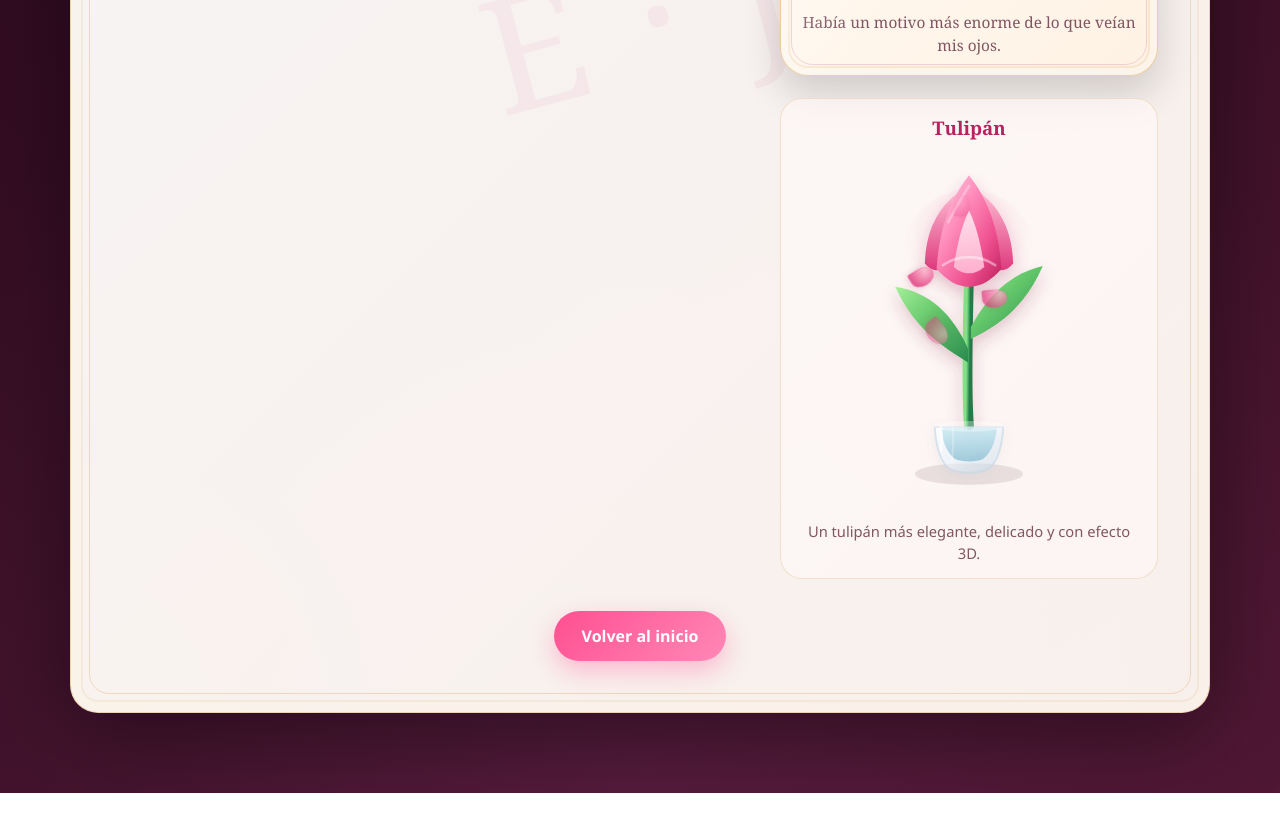
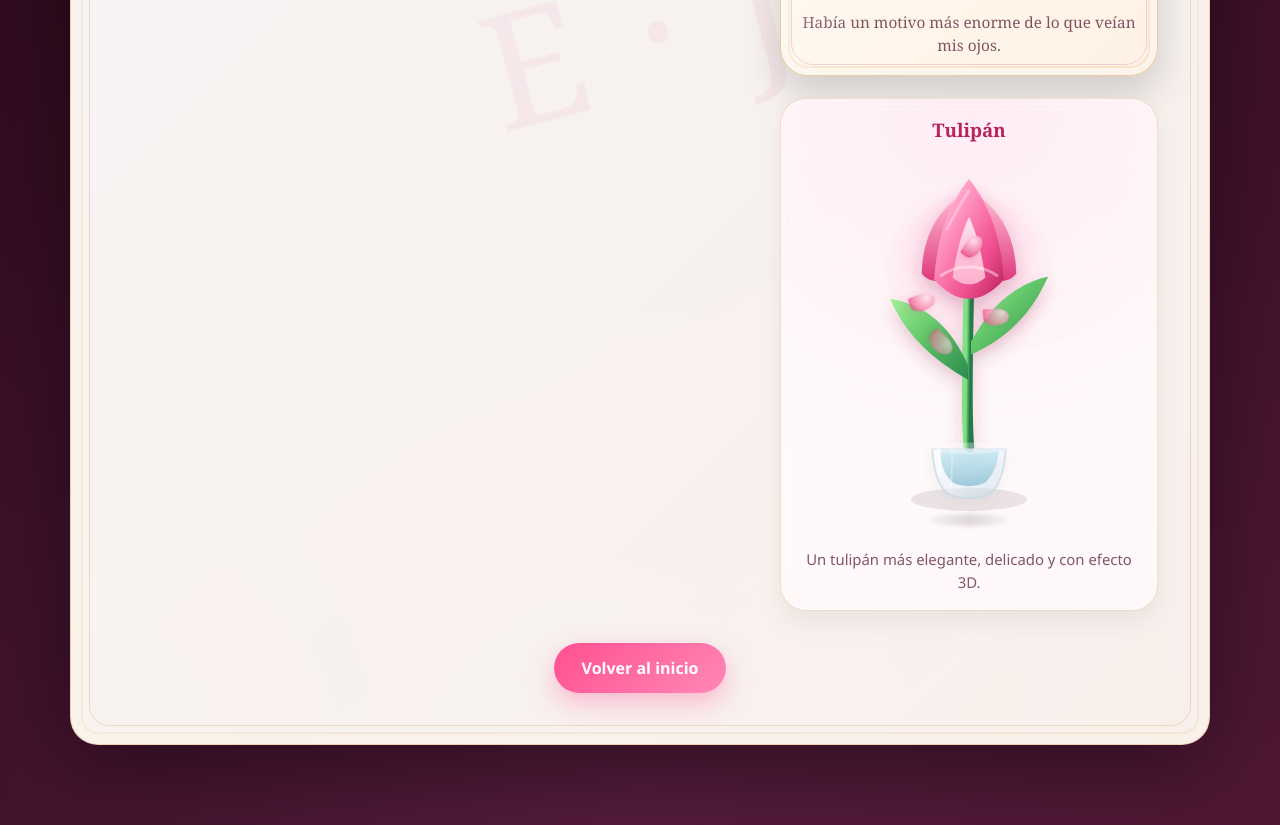
Before and after one commit to DeadManu/CARTA-PARA-JOSELIN-, a website: page index.html in a window 1280 px wide. Shown: the part 1693-2518 px from the top of the page. Before the commit the page ends 2486 px from the top, so only its background shows below. Drawn offline with Linux system fonts and the light colour scheme.

Commit message:
Update styles.css

```diff
--- a/css/styles.css
+++ b/css/styles.css
@@ -236,12 +236,6 @@ canvas#sparkCanvas{
   z-index:2;
 }
 
-.fire-message{
-  margin-top:14px;
-  color:#ffe0b5;
-  font-size:0.95rem;
-  min-height:1.4em;
-}
 
 .fire-out .time-box{
   background: rgba(130,130,140,0.16);
@@ -498,12 +492,9 @@ canvas#sparkCanvas{
 
 .typewriter-controls{
   display:flex;
-  justify-content:space-between;
+  justify-content:flex-end;
   align-items:center;
-  gap:12px;
   margin-bottom:16px;
-  color:#9b6174;
-  font-size:0.95rem;
   border-bottom:1px solid rgba(217,168,95,0.22);
   padding-bottom:12px;
 }
@@ -624,13 +615,26 @@ canvas#sparkCanvas{
 }
 
 .tulip-area{
-  background: rgba(255, 248, 248, 0.62);
-  border:1px solid rgba(217,168,95,0.28);
-  border-radius:22px;
-  padding: 16px 14px 14px;
+  background:
+    radial-gradient(circle at top, rgba(255, 236, 244, 0.98), rgba(255, 248, 248, 0.88) 60%),
+    linear-gradient(180deg, rgba(255,255,255,0.72), rgba(255,247,250,0.68));
+  border:1px solid rgba(217,168,95,0.34);
+  border-radius:26px;
+  padding: 18px 16px 16px;
   text-align:center;
   position:relative;
   overflow:hidden;
+  box-shadow:
+    inset 0 0 0 1px rgba(255,255,255,0.40),
+    0 12px 26px rgba(0,0,0,0.06);
+}
+.tulip-area::before{
+  content:"";
+  position:absolute;
+  inset:10px;
+  border-radius:20px;
+  border:1px solid rgba(255,255,255,0.42);
+  pointer-events:none;
 }
 .tulip-area h3{
   color:#b8235f;
@@ -640,46 +644,74 @@ canvas#sparkCanvas{
 .tulip-note{
   margin-top:10px;
   color:#815763;
-  font-size:0.92rem;
-  line-height:1.5;
+  font-size:0.93rem;
+  line-height:1.55;
 }
 
 .tulip-scene{
   position:relative;
-  width:min(100%, 260px);
-  height:360px;
+  width:min(100%, 278px);
+  height:386px;
   margin: 0 auto;
+}
+.tulip-scene::before{
+  content:"";
+  position:absolute;
+  left:50%;
+  top:34px;
+  transform:translateX(-50%);
+  width:168px;
+  height:168px;
+  border-radius:50%;
+  background:radial-gradient(circle, rgba(255, 192, 220, 0.50), rgba(255, 192, 220, 0.14) 58%, transparent 74%);
+  filter: blur(2px);
+}
+.tulip-scene::after{
+  content:"";
+  position:absolute;
+  left:50%;
+  bottom:12px;
+  transform:translateX(-50%);
+  width:82px;
+  height:12px;
+  border-radius:50%;
+  background:radial-gradient(circle, rgba(70,60,70,0.18), rgba(70,60,70,0.04));
+  filter: blur(2px);
 }
 .tulip-svg{
   width:100%;
   height:100%;
   display:block;
+  position:relative;
+  z-index:2;
 }
 
 .petal{
   position:absolute;
-  width:22px;
-  height:30px;
-  background: radial-gradient(circle at 30% 28%, #ffb0cb, #e14382 70%);
-  border-radius: 60% 60% 60% 10%;
+  width:20px;
+  height:31px;
+  background: radial-gradient(circle at 30% 28%, #ffe0eb, #f36a9d 72%, #c81f5c 100%);
+  border-radius: 64% 64% 64% 14%;
   opacity:0;
   transform-origin:center;
-  filter: drop-shadow(0 2px 4px rgba(171,30,86,0.24));
+  filter: drop-shadow(0 3px 4px rgba(171,30,86,0.18));
+  z-index:3;
 }
 .petal::after{
   content:"";
   position:absolute;
-  inset:2px;
+  inset:3px;
   border-radius:inherit;
-  border-left:1px solid rgba(255,255,255,0.26);
+  border-left:1px solid rgba(255,255,255,0.25);
 }
-.petal-1{ left:106px; top:42px; animation: fallPetal1 9s linear infinite 0.4s; }
-.petal-2{ left:128px; top:52px; animation: fallPetal2 10s linear infinite 1.8s; }
-.petal-3{ left:84px; top:58px; animation: fallPetal3 8.8s linear infinite 3s; }
-.petal-4{ left:112px; top:36px; animation: fallPetal4 10.5s linear infinite 4.8s; }
-.petal-5{ left:92px; top:48px; animation: fallPetal5 9.6s linear infinite 6.2s; }
-.petal-6{ left:124px; top:44px; animation: fallPetal6 11s linear infinite 7.1s; }
-.petal-7{ left:110px; top:50px; animation: fallPetal7 9.9s linear infinite 8.2s; }
+.petal-1{ left:119px; top:58px; animation: fallPetal1 10s linear infinite 0.2s; }
+.petal-2{ left:139px; top:66px; animation: fallPetal2 11s linear infinite 1.4s; }
+.petal-3{ left:97px; top:68px; animation: fallPetal3 9.6s linear infinite 2.3s; }
+.petal-4{ left:129px; top:48px; animation: fallPetal4 11.2s linear infinite 3.7s; }
+.petal-5{ left:105px; top:53px; animation: fallPetal5 10.1s linear infinite 5.0s; }
+.petal-6{ left:144px; top:54px; animation: fallPetal6 11.6s linear infinite 6.4s; }
+.petal-7{ left:114px; top:65px; animation: fallPetal7 10.2s linear infinite 7.7s; }
+.petal-8{ left:126px; top:61px; animation: fallPetal8 10s linear infinite 8.5s; }
 
 .letter-footer{
   margin-top: 32px;
@@ -734,7 +766,12 @@ canvas#sparkCanvas{
 @keyframes fallPetal7{
   0%{ opacity:0; transform:translate(0,0) rotate(-2deg) scale(.72); }
   9%{ opacity:1; }
-  100%{ opacity:0; transform:translate(5px,248px) rotate(250deg) scale(1.04); }
+  100%{ opacity:0; transform:translate(8px,248px) rotate(250deg) scale(1.04); }
+}
+@keyframes fallPetal8{
+  0%{ opacity:0; transform:translate(0,0) rotate(8deg) scale(.75); }
+  10%{ opacity:1; }
+  100%{ opacity:0; transform:translate(-10px,262px) rotate(325deg) scale(1.02); }
 }
 
 @media (max-width: 940px){
@@ -790,13 +827,12 @@ canvas#sparkCanvas{
     line-height:1.78;
   }
   .typewriter-controls{
-    flex-direction:column;
-    align-items:flex-start;
+    justify-content:flex-end;
   }
   .signature-block{
     text-align:left;
   }
   .tulip-scene{
-    height: 320px;
+    height: 340px;
   }
 }
```
